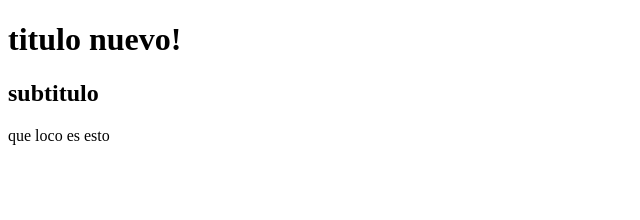
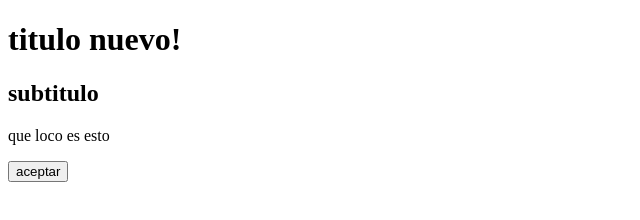
Before and after one commit to JuanFonseca-23/helloWorld-git, a plain HTML site: page index.html in a window 1280 px wide. Shown: the whole page, without its empty margins (0-640 px from the left). Drawn offline with Linux system fonts and the light colour scheme.

Commit message:
se agrego un form

```diff
--- a/index.html
+++ b/index.html
@@ -10,5 +10,8 @@
     <h1>titulo nuevo!</h1>
     <h2>subtitulo</h2>
     <p>que loco es esto</p>
+    <form action="#" method="get">
+        <input type="button" value="aceptar">
+    </form>
 </body>
 </html>
```
